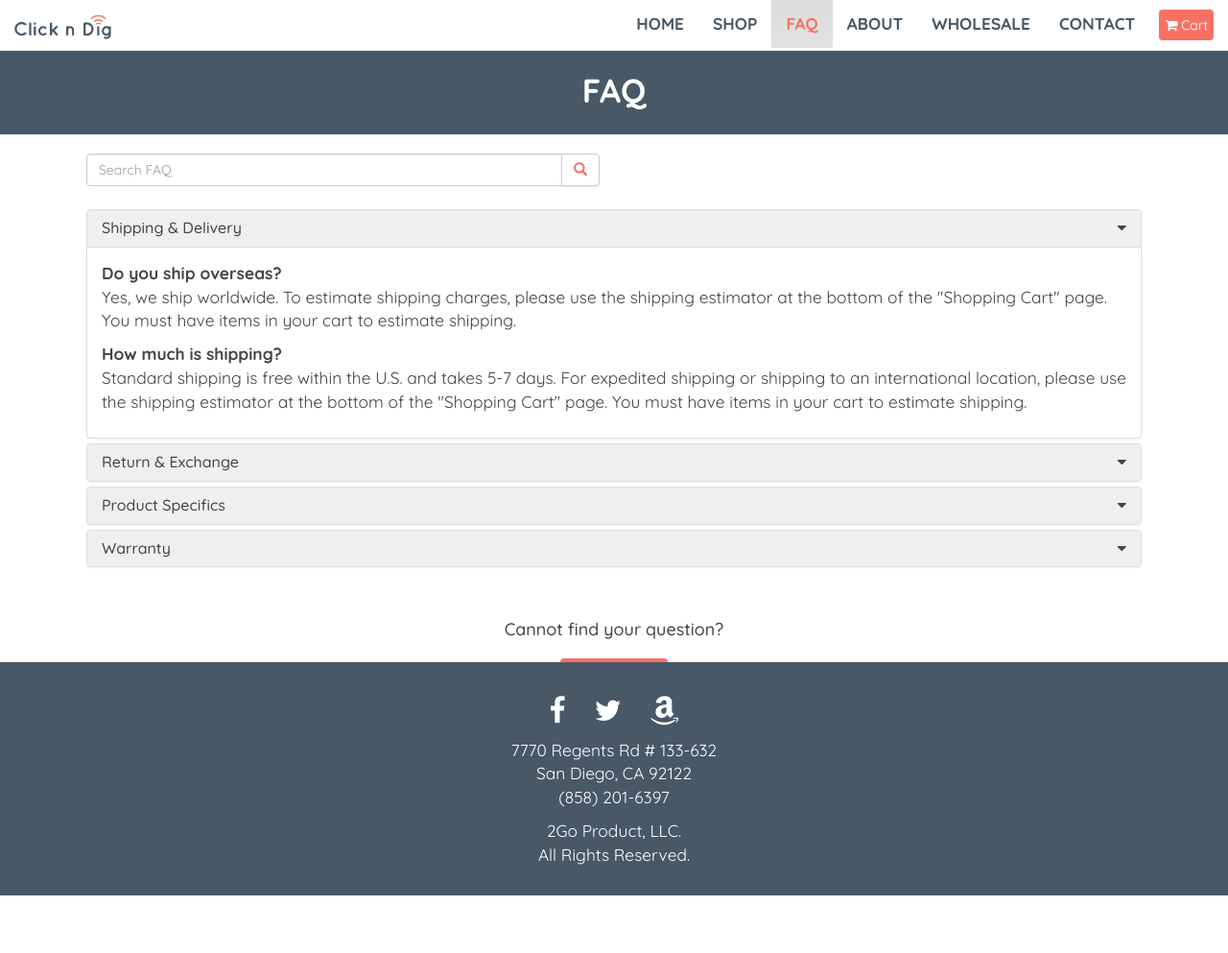
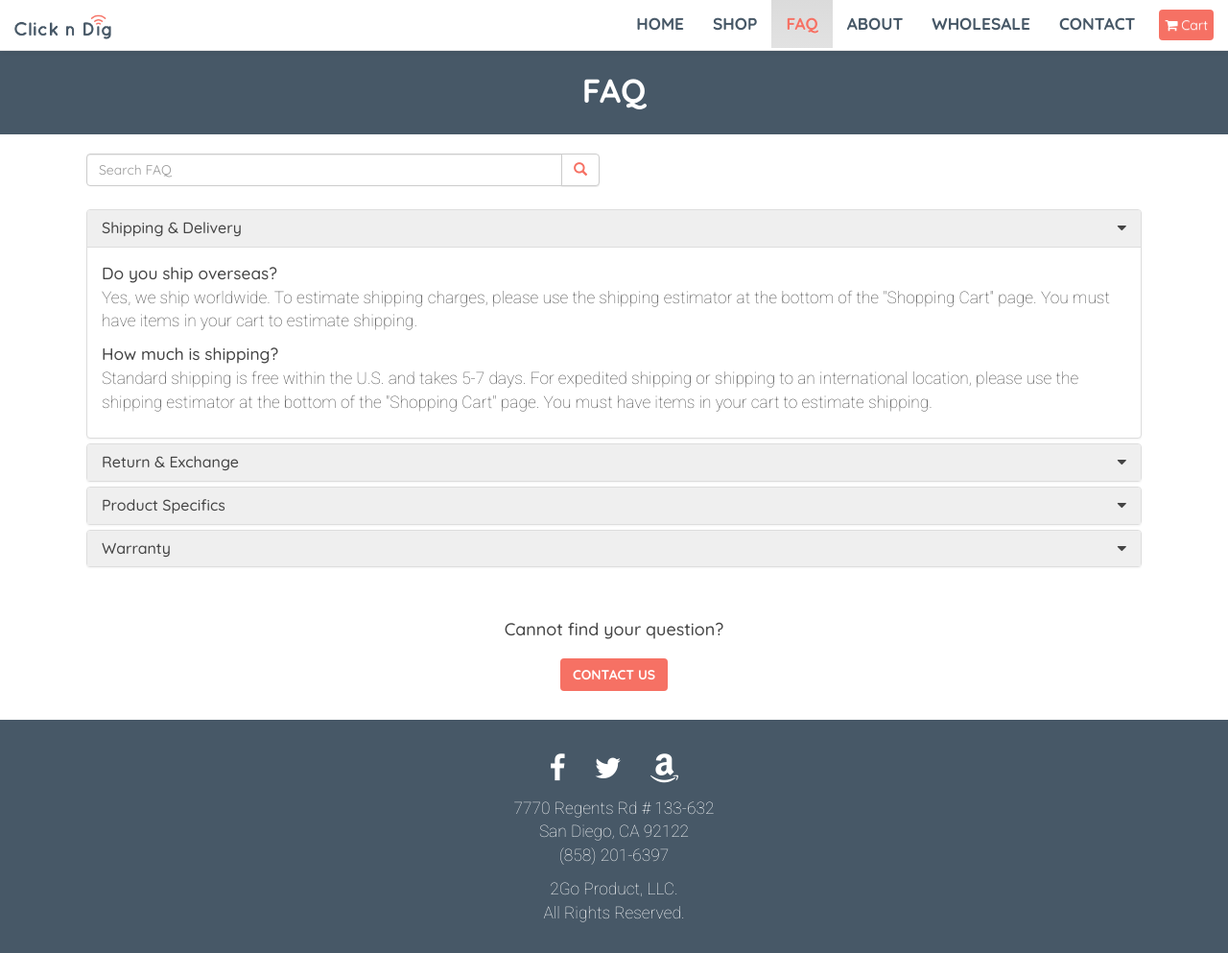
Before and after one commit to cleestofuh/COGS187B, a PHP site: page /faq.html in a window 1280 px wide, after a click on "Shipping & Delivery". Shown: the whole page at 96% size. Before the commit the page ends 933 px from the top, so only its background shows below. Run offline with PHP 8.4, Linux system fonts and the light colour scheme.

Commit message:
font changes and shopv2

```diff
--- a/about.html
+++ b/about.html
@@ -10,6 +10,7 @@
     <!-- Optional theme -->
     <link rel="stylesheet" href="https://maxcdn.bootstrapcdn.com/bootstrap/3.3.7/css/bootstrap-theme.min.css" integrity="sha384-rHyoN1iRsVXV4nD0JutlnGaslCJuC7uwjduW9SVrLvRYooPp2bWYgmgJQIXwl/Sp" crossorigin="anonymous">
     <link href="https://fonts.googleapis.com/css?family=Quicksand:300,400,500,700" rel="stylesheet">
+    <link href="https://fonts.googleapis.com/css?family=Roboto:100,300,400,500,700" rel="stylesheet">
     <link rel="stylesheet" href="css/font-awesome.min.css">
     <link rel="stylesheet" href="css/clickndig.css">
 </head>
--- a/cart.html
+++ b/cart.html
@@ -10,6 +10,7 @@
     <!-- Optional theme -->
     <link rel="stylesheet" href="https://maxcdn.bootstrapcdn.com/bootstrap/3.3.7/css/bootstrap-theme.min.css" integrity="sha384-rHyoN1iRsVXV4nD0JutlnGaslCJuC7uwjduW9SVrLvRYooPp2bWYgmgJQIXwl/Sp" crossorigin="anonymous">
     <link href="https://fonts.googleapis.com/css?family=Quicksand:300,400,500,700" rel="stylesheet">
+    <link href="https://fonts.googleapis.com/css?family=Roboto:100,300,400,500,700" rel="stylesheet">
     <link rel="stylesheet" href="css/font-awesome.min.css">
     <link rel="stylesheet" href="css/clickndig.css">
 </head>
--- a/contact.html
+++ b/contact.html
@@ -10,6 +10,7 @@
     <!-- Optional theme -->
     <link rel="stylesheet" href="https://maxcdn.bootstrapcdn.com/bootstrap/3.3.7/css/bootstrap-theme.min.css" integrity="sha384-rHyoN1iRsVXV4nD0JutlnGaslCJuC7uwjduW9SVrLvRYooPp2bWYgmgJQIXwl/Sp" crossorigin="anonymous">
     <link href="https://fonts.googleapis.com/css?family=Quicksand:300,400,500,700" rel="stylesheet">
+    <link href="https://fonts.googleapis.com/css?family=Roboto:100,300,400,500,700" rel="stylesheet">
     <link rel="stylesheet" href="css/font-awesome.min.css">
     <link rel="stylesheet" href="css/clickndig.css">
 </head>
@@ -95,7 +96,9 @@
                         <label for="comments">COMMENTS</label> (1000 words maximum)
                         <textarea class="form-control" id="comments" rows="5" placeholder="Comments"></textarea>
                     </div>
-                    <button type="submit" class="btn buynow-btn" style="margin:0;">Submit</button>
+                    <div class="col-md-12">
+                        <button type="submit" class="btn buynow-btn" style="margin:0;">Submit</button>
+                    </div>
                 </form>
             </div>
         </div>
--- a/css/clickndig.css
+++ b/css/clickndig.css
@@ -2,7 +2,14 @@ body {
     font-family: 'Quicksand', sans-serif;
     font-size: 13pt;
 }
-
+p {
+    font-family: 'Roboto', sans-serif;
+    font-weight: 100;
+}
+.p-header {
+    font-family: 'Quicksand', sans-serif;
+    font-weight: 500;
+}
 .line_break {
     width: 60%;
     border: transparent;
@@ -407,6 +414,11 @@ body {
     float:right;
 }
 
+/** CONTACT **/
+label {
+    font-family: 'Roboto', sans-serif;
+    font-weight: 500;
+}
 
 /** SHOP V2 **/
 .shop-container {
@@ -414,8 +426,13 @@ body {
 .product-container {
     width: 100%;
     border-top: 1px solid #ccc;
+    margin-bottom: 50px;
 }
 .product-img-long {
     top: 0;
     width: 100%;
+    height: auto;
 }
+.buynow-fixed {
+    width: 150px;
+}
--- a/faq.html
+++ b/faq.html
@@ -10,6 +10,7 @@
     <!-- Optional theme -->
     <link rel="stylesheet" href="https://maxcdn.bootstrapcdn.com/bootstrap/3.3.7/css/bootstrap-theme.min.css" integrity="sha384-rHyoN1iRsVXV4nD0JutlnGaslCJuC7uwjduW9SVrLvRYooPp2bWYgmgJQIXwl/Sp" crossorigin="anonymous">
     <link href="https://fonts.googleapis.com/css?family=Quicksand:300,400,500,700" rel="stylesheet">
+    <link href="https://fonts.googleapis.com/css?family=Roboto:100,300,400,500,700" rel="stylesheet">
     <link rel="stylesheet" href="css/font-awesome.min.css">
     <link rel="stylesheet" href="css/clickndig.css">
 </head>
@@ -50,7 +51,7 @@
             <span class="section-header">FAQ</span>
         </div>
         <div class="container">
-            <div class="short-page white-bg col-xs-12 col-sm-12">
+            <div class="white-bg col-xs-12 col-sm-12">
                 <div class="row">
                     <div class="col-lg-6">
                         <div class="input-group">
@@ -71,10 +72,10 @@
                         </div>
                         <div id="collapseOne" class="panel-collapse collapse" role="tabpanel" aria-labelledby="headingOne">
                             <div class="panel-body">
-                                <p> <b>Do you ship overseas?</b><br>
+                                <p> <span class="p-header">Do you ship overseas?</span><br>
                                     Yes, we ship worldwide. To estimate shipping charges, please use the shipping estimator at the bottom of the "Shopping Cart" page. You must have items in your cart to estimate shipping.
                                 </p>
-                                <p> <b>How much is shipping?</b><br>
+                                <p> <span class="p-header">How much is shipping?</span><br>
                                     Standard shipping is free within the U.S. and takes 5-7 days. For expedited shipping or shipping to an international location, please use the shipping estimator at the bottom of the "Shopping Cart" page. You must have items in your cart to estimate shipping.
                                 </p>
                             </div>
@@ -88,7 +89,7 @@
                         </div>
                         <div id="collapseTwo" class="panel-collapse collapse" role="tabpanel" aria-labelledby="headingTwo">
                             <div class="panel-body">
-                                <p> <b>What is your return policy?</b><br>
+                                <p> <span class="p-header">What is your return policy?</span><br>
                                     If you are not satisfied with our Click 'n Dig Item Finder for any reason, simply return it within 30 days of the purchase date for a full refund. If anything is broken or missing when you receive your package, contact us with your order number and we will promptly send any necessary replacements.
                                 </p>
                             </div>
@@ -102,37 +103,37 @@
                         </div>
                         <div id="collapseThree" class="panel-collapse collapse" role="tabpanel" aria-labelledby="headingThree">
                             <div class="panel-body">
-                                <p> <b>How does it work?</b><br>
+                                <p> <span class="p-header">How does it work?</span><br>
                                     When using the product for the first time, gently pull the battery-insulating tab from the back of each receiver. Attach the receiver to your item. Key rings are included with CND1002 and D2. Key rings and double-sided adhesive tape are included with all other packages. To locate a misplaced item, press the appropriate button on the radio frequency transmitter. The corresponding receiver will beep (some receivers also flash). Receivers may miss a pulsed signal, so the transmitter button should be held down until the receiver begins to beep.
                                 </p>
-                                <p> <b>What is the range of the transmitter?</b><br>
+                                <p> <span class="p-header">What is the range of the transmitter?</span><br>
                                     The range of the radio frequency transmitter is up to 60 feet.
                                 </p>
-                                <p> <b>How loud are the receivers?</b><br>
+                                <p> <span class="p-header">How loud are the receivers?</span><br>
                                     At 90 dB, the receivers beep at about the volume of a normal cell phone ringtone.
                                 </p>
-                                <p> <b>How big are the receivers?</b><br>
+                                <p> <span class="p-header">How big are the receivers?</span><br>
                                     For the original CND1002 and RFK1004 models, the key ring receivers are 2.2" tall x 1.6" wide x 0.5" thick and the flat adhesive receivers are 2.5" tall x 1.5" wide x 0.28" thick. For the new D2, E4, and F6 models, the key ring receivers are 2.4" tall x 1.6" wide x 0.4" thick and the flat adhesive receivers are 2.25" tall x 1.75" wide x 0.26" thick.
                                 </p>
-                                <p> <b>How do I attach receivers to my commonly misplaced items?</b><br>
+                                <p> <span class="p-header">How do I attach receivers to my commonly misplaced items?</span><br>
                                     We sell two types of receivers, one with a key ring opening and one that flat with an adhesive back. Depending on what Click 'n Dig Item Finder model you purchase, you will receive only key ring receivers or key ring and flat adhesive receivers. We include metal key rings with all packages. Double-sided adhesive tape is included in packages with flat receivers.
                                 </p>
-                                <p> <b>How long do the batteries last?</b><br>
+                                <p> <span class="p-header">How long do the batteries last?</span><br>
                                     Batteries last 3-12 months, depending on how frequently you use your Click 'n Dig Item Finder. Batteries come installed in the transmitter and receivers and an extra battery set is included in each package. The transmitter uses an A27 battery and the receivers use CR2032 batteries. These can be purchased from our website by going to the "Shop" page. They are also sold in many stores.
                                 </p>
-                                <p> <b>Will different models work with each other?</b><br>
+                                <p> <span class="p-header">Will different models work with each other?</span><br>
                                     If you purchase multiple units of the same model, the transmitters will activate all corresponding color-coded receivers. If you purchase different models, the transmitters of one model may still activate the receivers of other models as the receivers all use similar radio frequencies.
                                 </p>
-                                <p> <b>Can I purchase individual transmitters and receivers?</b><br>
+                                <p> <span class="p-header">Can I purchase individual transmitters and receivers?</span><br>
                                     Yes, you can purchase extra or replacement receivers and transmitters when you go to our "Shop" page. You can also purchase battery packs.
                                 </p>
-                                <p> <b>What are the differences between RFK1004 and E4?</b><br>
+                                <p> <span class="p-header">What are the differences between RFK1004 and E4?</span><br>
                                     RFK1004 is the original model. E4 is a new and improved model. Improved features include: new receiver antenna for better reception, thinner flat adhesive receivers, flashing LED light on all receivers, and sturdier shapes and brighter colors. Also, original RFK1004 receivers may not work well when placed on a metal surface (e.g. cell phone back). The new E4 receivers are able to pick up the transmitter's radio frequency signal, even when attached to a metal surface.
                                 </p>
-                                <p> <b>What are the differences between CND1002 and D2?</b><br>
+                                <p> <span class="p-header">What are the differences between CND1002 and D2?</span><br>
                                     CND1002 is the original model. D2 is a new and improved model. Improved features include: new receiver antenna for better reception, sturdier shape and brighter colors, and easy battery access.
                                 </p>
-                                <p> <b>The receiver beeps even when the remote button is not pressed. Why?</b><br>
+                                <p> <span class="p-header">The receiver beeps even when the remote button is not pressed. Why?</span><br>
                                     Random beeping can occur for two reasons. One is that a different radio frequency in the area is causing the receiver to beep. Another cause may be a loose battery. Check that the battery is securely inserted inside the receiver.
                                 </p>
                             </div>
@@ -146,7 +147,7 @@
                         </div>
                         <div id="collapseFour" class="panel-collapse collapse" role="tabpanel" aria-labelledby="headingFour">
                             <div class="panel-body">
-                                <p> <b>What does the product warranty cover?</b><br>
+                                <p> <span class="p-header">What does the product warranty cover?</span><br>
                                     The Click 'n Dig Item Finder comes with a full 12 month warranty. Any defective parts (including batteries) will be replaced free of charge within 12 months of the purchase date. Please contact us and provide your order number when making a warranty claim.
                                 </p>
                             </div>
--- a/home.html
+++ b/home.html
@@ -10,6 +10,7 @@
     <!-- Optional theme -->
     <link rel="stylesheet" href="https://maxcdn.bootstrapcdn.com/bootstrap/3.3.7/css/bootstrap-theme.min.css" integrity="sha384-rHyoN1iRsVXV4nD0JutlnGaslCJuC7uwjduW9SVrLvRYooPp2bWYgmgJQIXwl/Sp" crossorigin="anonymous">
     <link href="https://fonts.googleapis.com/css?family=Quicksand:300,400,500,700" rel="stylesheet">
+    <link href="https://fonts.googleapis.com/css?family=Roboto:100,300,400,500,700" rel="stylesheet">
     <link rel="stylesheet" href="css/font-awesome.min.css">
     <link rel="stylesheet" href="css/clickndig.css">
 </head>
--- a/wholesale.html
+++ b/wholesale.html
@@ -10,6 +10,7 @@
     <!-- Optional theme -->
     <link rel="stylesheet" href="https://maxcdn.bootstrapcdn.com/bootstrap/3.3.7/css/bootstrap-theme.min.css" integrity="sha384-rHyoN1iRsVXV4nD0JutlnGaslCJuC7uwjduW9SVrLvRYooPp2bWYgmgJQIXwl/Sp" crossorigin="anonymous">
     <link href="https://fonts.googleapis.com/css?family=Quicksand:300,400,500,700" rel="stylesheet">
+    <link href="https://fonts.googleapis.com/css?family=Roboto:100,300,400,500,700" rel="stylesheet">
     <link rel="stylesheet" href="css/font-awesome.min.css">
     <link rel="stylesheet" href="css/clickndig.css">
 </head>
```
Also changed, not shown: shop.html (+16 -4 lines), img/diagram.jpg (added).
